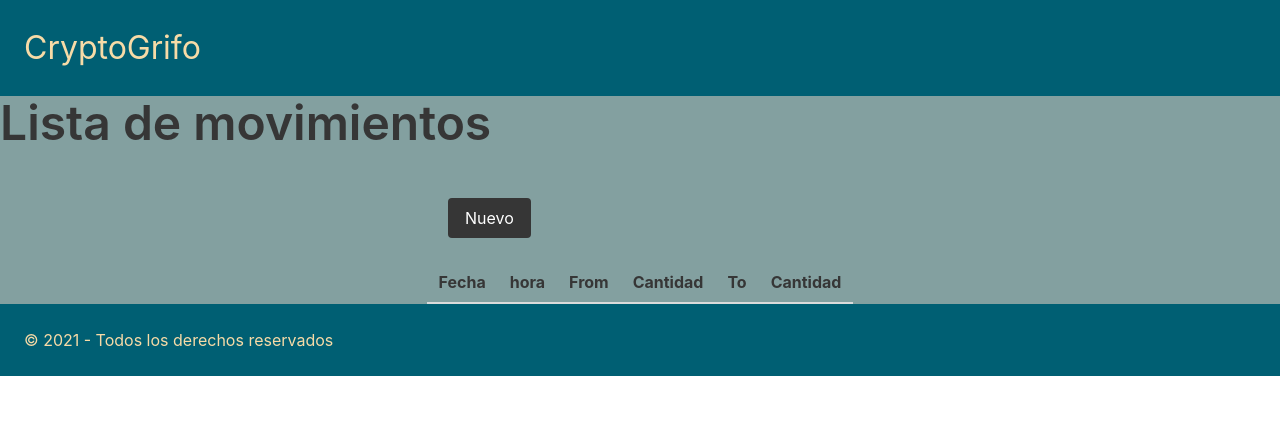
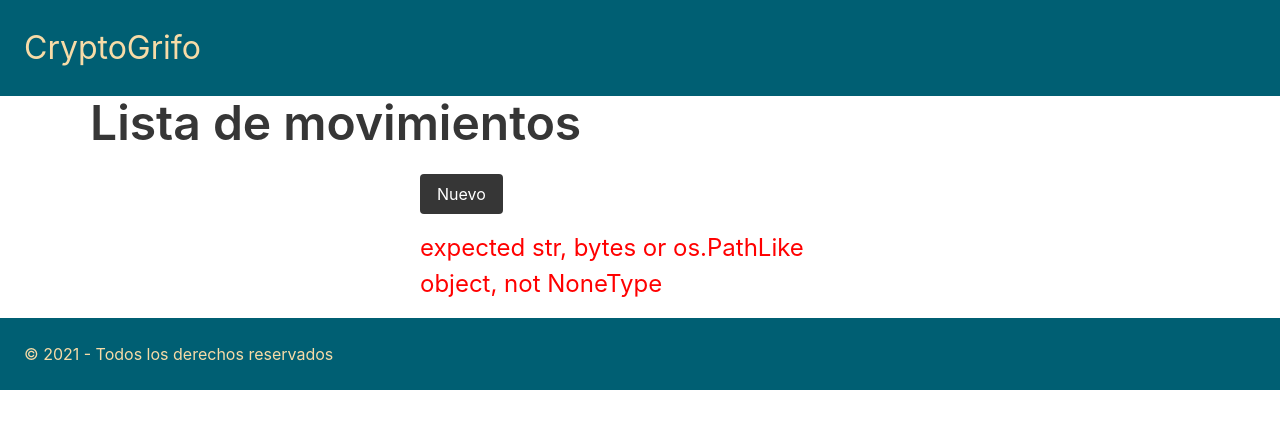
Before and after one commit to Bator207/Bator207, a Flask app: page / in a window 1280 px wide. Shown: the top 429 px of the page. Run offline with Flask 2, Linux system fonts and the light colour scheme; data that the repository does not hold is empty.

Commit message:
Muestra error si no existe BBDD y algo mas bonito

```diff
--- a/crypto/models.py
+++ b/crypto/models.py
@@ -9,16 +9,7 @@ class DBManager():
     # Funcion que sirve para crear una consulta a la BBDD que devuelta una entrada o varias
     def consultaSQL(self, consulta, params=[]):
         # posible error de conexion BBDD
-        try:
-            conexion = sqlite3.connect(self.ruta_bbdd)
-        except Exception as e:
-            print(f'Error al abrir la BBDD. {e}')
-            # print(error)
-            # fichero = open('log/error.log','w')
-            # fichero.write(error)
-            # fichero.close()
-            # ('Error en la base de datos')
-
+        conexion = sqlite3.connect(self.ruta_bbdd)
         cursor = conexion.cursor()
         # posible error al ejecutar consulta
         cursor.execute(consulta, params)
--- a/crypto/static/css/styles.css
+++ b/crypto/static/css/styles.css
@@ -1,13 +1,8 @@
 .contenedor {
-    margin:0;
     padding:0;
-    background-color: var(--color-fondo);
-}
-
-.footer {
-    padding: 1.5rem;
-    background-color: var(--color-fondo-header);
-    color: var(--color-secundario);
+    margin:0 auto;
+    max-width: var(--max-width);
+    /* background-color: var(--color-fondo); */
 }
 
 .cabecera {
@@ -17,16 +12,23 @@
     padding: 1.5rem;
 }
 
-.table {
-    background-color: var(--color-fondo);
-    /* padding: 1rem; */
+.button.is-dark {
+    margin:0 30%;
 }
 
-.tabla-movimientos {
-    display: flex;
-    justify-content: center;
+.table {
+    /* background-color: var(--color-fondo); */
+    margin-right: auto;
+    margin-left: auto;
 }
 
-.button.is-dark {
-    margin:1.5rem 35%
+#error {
+    color: red;
+    margin:1rem 30%;
 }
+
+.footer {
+    padding: 1.5rem;
+    background-color: var(--color-fondo-header);
+    color: var(--color-secundario);
+}
--- a/crypto/static/css/variables.css
+++ b/crypto/static/css/variables.css
@@ -7,4 +7,5 @@
     --color-fondo-header: #005f73;
     --color-fondo: #83A0A0;
     --separacion-defecto: 16px;
+    --max-width: 1100px;
 }
--- a/crypto/static/js/spa.js
+++ b/crypto/static/js/spa.js
@@ -19,10 +19,19 @@ function muestraMovimientos () {
                                 <td>${movimientos[i].cantidad_to}</td>
                             </tr>`
         }
-        console.log(innerHTML)
         tabla.innerHTML = innerHTML
-    } else {
-        alert("Se ha producido un error en la consulta de movimientos")
+    } else if (this.status === 400) {
+        const respuesta = JSON.parse(this.response)
+        const transaccion = respuesta.movimientos
+        const tabla = document.querySelector('#tabla-movimientos')
+        tabla.innerHTML = ""
+
+        let innerHTML = ""
+        innerHTML = innerHTML +
+                        `<p class="content is-large" id="error">
+                            ${transaccion}
+                        </p>`
+        tabla.innerHTML = innerHTML
     }
 }
 
--- a/crypto/templates/index.html
+++ b/crypto/templates/index.html
@@ -18,11 +18,11 @@
         <section class="contenedor">
             <h1 class="title is-1" >Lista de movimientos</h1>
             <button class="button is-dark" id="btn-nuevo">Nuevo</button>
-            <article class="tabla-movimientos">
+            <article id="tabla-movimientos">
                 <table class="table">
                     <thead>
                         <th>Fecha</th>
-                        <th>hora</th>
+                        <th>Hora</th>
                         <th>From</th>
                         <th>Cantidad</th>
                         <th>To</th>
--- a/crypto/views.py
+++ b/crypto/views.py
@@ -12,10 +12,18 @@ def index():
 @app.route('/api/v1.0/movimientos')
 def lista_movimientos():
     consulta = 'SELECT id, data, time,moneda_from ,cantidad_from, moneda_to, cantidad_to FROM movimientos ORDER BY data'
-    movimientos = bbdd.consultaSQL(consulta)
-    resultados={
-        'status':'success',
-        'movimientos': movimientos
-    }
+    try:
+        movimientos = bbdd.consultaSQL(consulta)
+        resultados={
+            'status':'success',
+            'movimientos': movimientos
+        }
+
+    except Exception as error:
+        resultados={
+            'status':'fail',
+            'movimientos': str(error)
+        }
+        return jsonify(resultados), 400
 
     return jsonify(resultados)
```
